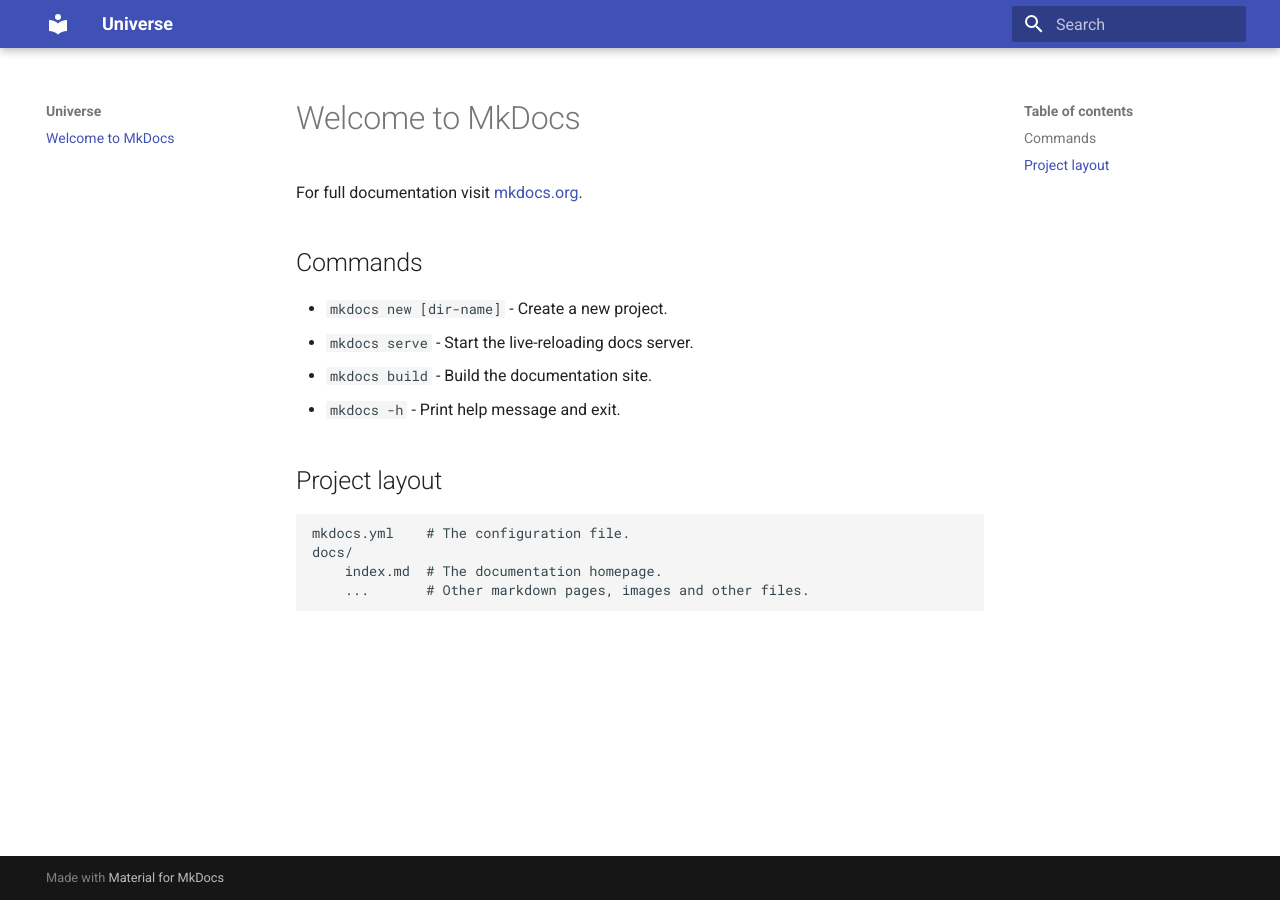
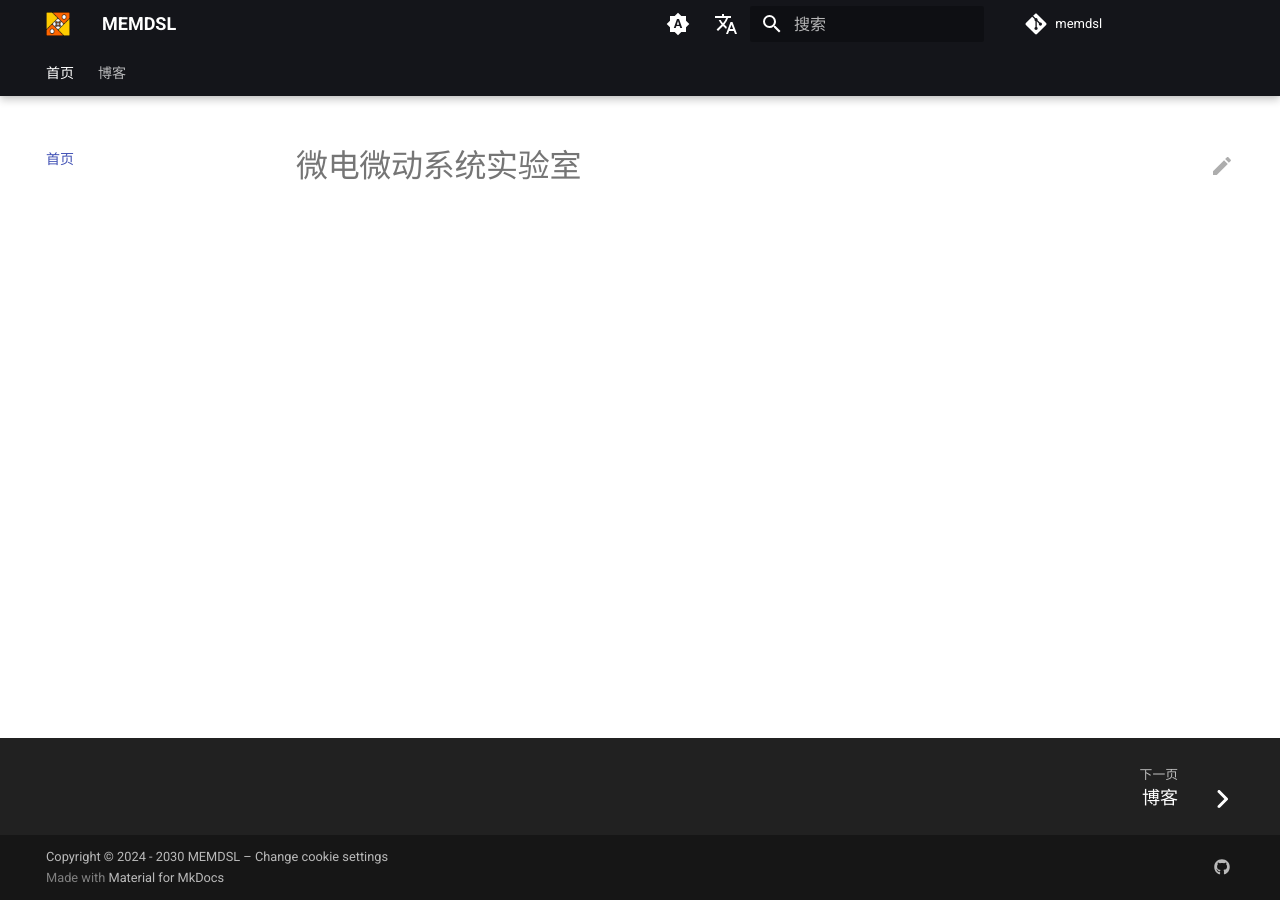
Before and after one commit to memdsl/universe, an MkDocs documentation site: the page built from docs/index.md, in a window 1280 px wide. Built offline with MkDocs 1.6.1 and Material for MkDocs 9.7.7, drawn with Linux system fonts in a browser that asks for light colours; plug-ins that fetch from the network failed and are left out; comment, search, counter and statistics services are not loaded.

Commit message:
feat: update mkdocs config

```diff
--- /dev/null
+++ b/docs/blog/.authors.yml
@@ -0,0 +1,5 @@
+authors:
+    myyerrol:
+        name: myyerrol
+        description: Creator
+        avatar: https://github.com/myyerrol.png
--- /dev/null
+++ b/docs/blog/index.md
@@ -0,0 +1 @@
+# 博客
--- a/docs/index.md
+++ b/docs/index.md
@@ -1,17 +1 @@
-# Welcome to MkDocs
-
-For full documentation visit [mkdocs.org](https://www.mkdocs.org).
-
-## Commands
-
-* `mkdocs new [dir-name]` - Create a new project.
-* `mkdocs serve` - Start the live-reloading docs server.
-* `mkdocs build` - Build the documentation site.
-* `mkdocs -h` - Print help message and exit.
-
-## Project layout
-
-    mkdocs.yml    # The configuration file.
-    docs/
-        index.md  # The documentation homepage.
-        ...       # Other markdown pages, images and other files.
+# 微电微动系统实验室
--- a/mkdocs.yml
+++ b/mkdocs.yml
@@ -1,4 +1,112 @@
-site_name: Universe
+site_name: MEMDSL
 site_url: https://memdsl.org
+
 theme:
     name: material
+    palette:
+    - media: "(prefers-color-scheme)"
+      toggle:
+        icon: material/brightness-auto
+        name: Switch to light mode
+    - media: "(prefers-color-scheme: light)"
+      scheme: default
+      primary: black
+      accent: orange
+      toggle:
+        icon: material/brightness-7
+        name: Switch to dark mode
+    - media: "(prefers-color-scheme: dark)"
+      scheme: slate
+      primary: black
+      accent: orange
+      toggle:
+        icon: material/brightness-4
+        name: Switch to light mode
+    font:
+        text: Roboto
+        code: Roboto Mono
+    language: zh
+    direction: ltr
+    logo: assets/logo.png
+    favicon: assets/logo.png
+    icon:
+        previous: fontawesome/solid/angle-left
+        next: fontawesome/solid/angle-right
+        repo: fontawesome/brands/git-alt
+        edit: material/pencil
+        view: material/eye
+    features:
+        - navigation.instant
+        - navigation.instant.prefetch
+        - navigation.instant.progress
+        - navigation.tracking
+        - navigation.tabs
+        - navigation.tabs.sticky
+        - navigation.sections
+        - navigation.expand
+        - navigation.path
+        - navigation.prune
+        - navigation.indexes
+        - toc.follow
+        - toc.integrate
+        - navigation.top
+        - announce.dismiss
+        - navigation.footer
+        - content.action.edit
+
+copyright: >
+    Copyright &copy; 2024 - 2030 MEMDSL –
+    <a href="#__consent">Change cookie settings</a>
+
+repo_url: https://github.com/memdsl
+repo_name: memdsl
+edit_uri: edit/main/docs/
+
+plugins:
+    - privacy
+    - search
+    - social
+    - blog
+    - tags
+    - git-revision-date-localized:
+        enabled: !ENV [CI, false]
+        type: timeago
+        enable_creation_date: true
+        fallback_to_build_date: false
+    - git-committers:
+        repository: memdsl
+        branch: main
+
+nav:
+    - 首页: index.md
+    - 博客:
+        - blog/index.md
+
+extra:
+    alternate:
+        - name: 中文
+          link: /zh/
+          lang: zh
+        - name: "English"
+          link: /en/
+          lang: en
+    homepage: https://memdsl.org
+    consent:
+        title: Cookie许可
+        description: >-
+            We use cookies to recognize your repeated visits and preferences, as well measure the effectiveness of our documentation and whether users find what they're searching for. With your consent, you're helping us to make our documentation better.
+        cookies:
+            analytics:
+                name: Google Analytics
+                checked: true
+        actions:
+            - accept
+            - reject
+            - manage
+    social:
+        - icon: fontawesome/brands/github
+          link: https://github.com/memdsl
+          name: GitHub
+    analytics:
+        provider: google
+        property: G-XXXXXXXXXX
```
Also changed, not shown: README.md (+6 -0 lines), docs/blog/posts/2024-10-12-first-blog.md (added, +20 -0 lines), docs/assets/logo.png (added), 1 other file.
